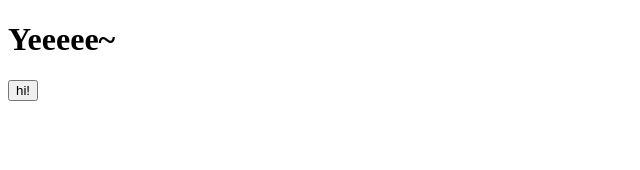
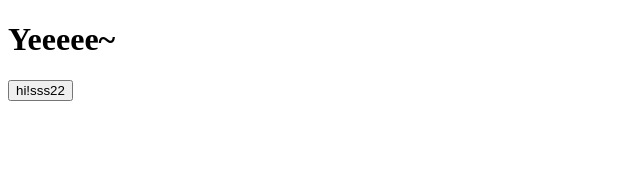
Before and after one commit to edel1212/reatStudy, a React (Create React App) app in the folder react-for-middle/my-app/: page / in a window 1280 px wide. Shown: the top 170 px of the page, without its empty margins (0-640 px from the left). Built offline with nearby package versions, Linux system fonts and the light colour scheme.

Commit message:
props-type 적용

```diff
--- a/react-for-middle/my-app/src/App.js
+++ b/react-for-middle/my-app/src/App.js
@@ -5,7 +5,7 @@ function App() {
   return (
     <div>
       <h1>Yeeeee~</h1>
-      <Button text="hi!" />
+      <Button text="hi!sss22" />
     </div>
   );
 }
```
Also changed, not shown: react-for-middle/my-app/src/Button.js (+7 -0 lines).
